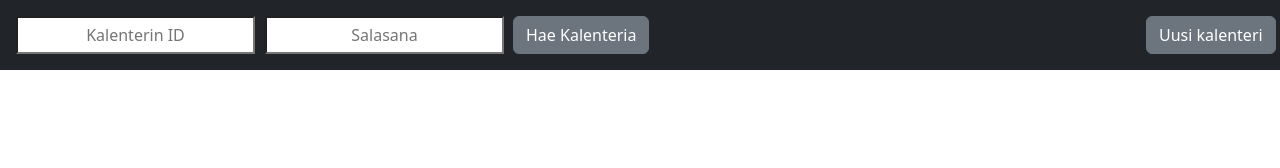
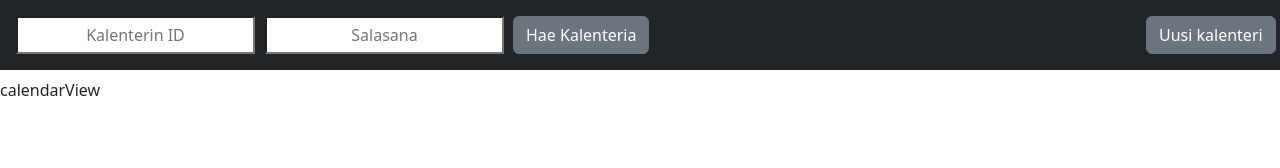
Before and after one commit to Logikki/Aikataulujensovitus-projekti, a React (Create React App) app in the folder aikataulujen-sovittaja/: page / in a window 1280 px wide. Shown: the top 168 px of the page. Built offline with nearby package versions, Linux system fonts and the light colour scheme.

Commit message:
calendarview

```diff
--- a/aikataulujen-sovittaja/src/App.js
+++ b/aikataulujen-sovittaja/src/App.js
@@ -4,13 +4,14 @@ import { useState, useEffect } from "react";
 import Navbar from "./components/navbar";
 import calendarService from './services/calendars'
 import calendarLoginService from './services/calendarLogin'
-
+import CalendarView from "./components/CalendarView";
 
 const App = () => {
   const [privateCalendars, setPrivateCalendars] = useState(null); //tänne tallennetaan käsiteltävä kalenteri tekstinä
   const [kalenteriUrl, setUrl] = useState(""); //url laatikkoa varten
   const [sharedCalendar, setSharedCalendar] = useState(null) //{sharedCalendar.sharedCalendarID, sharedCalendar.token}
   //näitä käytetään kirjautumisruudussa
+
   const [calendarID, setCalendarID] = useState('')
   const [calendarPassword, setCalendarPassword] = useState('')
   const [creatingNewCalendarPassword, setNewCalendarPassword] = useState('')
@@ -102,6 +103,9 @@ const App = () => {
         createNewCalendarHandler={handleCreatingNewCalendar}
       ></Navbar>
       <div>
+        <CalendarView
+          sharedCalendar={sharedCalendar}
+        />
       </div>
     </div>
   );
--- a/aikataulujen-sovittaja/src/components/CalendarView.js
+++ b/aikataulujen-sovittaja/src/components/CalendarView.js
@@ -1,11 +1,15 @@
 //Tänne tulee kaikki, mitä näytetään kun on kirjauduttu sisään kalenteriin
-const CalendarView = () => {
-
-    return (
-        <div>
-            calendarView
-        </div>
-    )
+const CalendarView = (sharedCalendar) => {
+    if (sharedCalendar == null) {
+        return
+    }
+    else {
+        return (
+            <div>
+                calendarView
+            </div>
+        )
+    }
 }
 
 export default CalendarView
```
